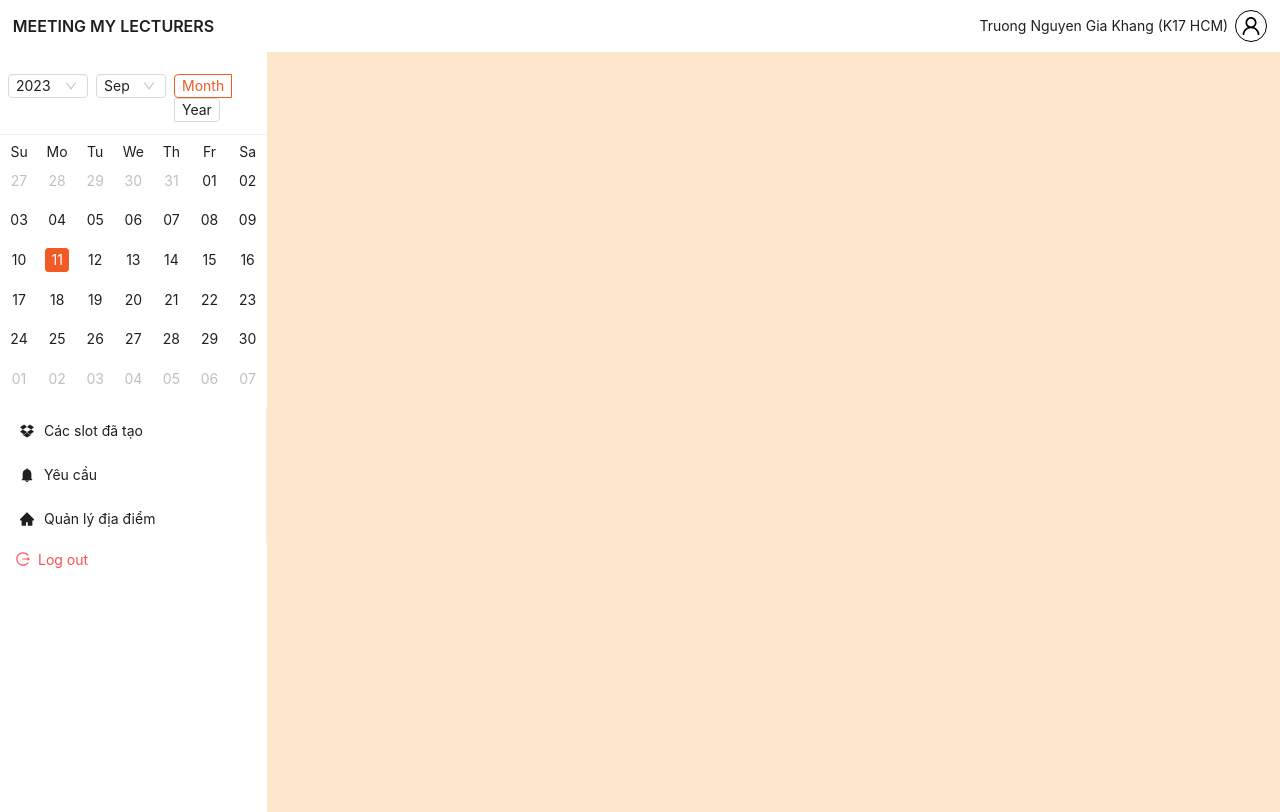
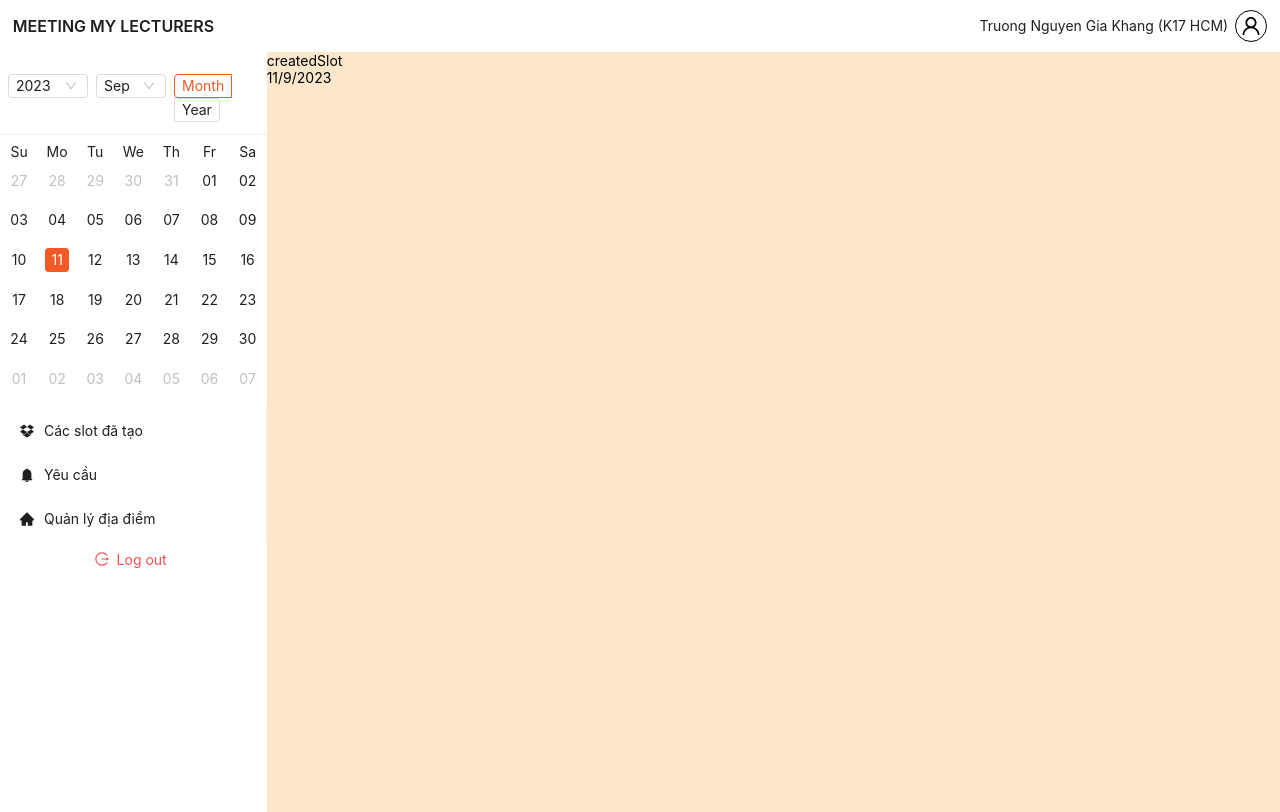
Before and after one commit to giakhang3005/KhangTNG.MeetingMyLecturerFE, a React (Create React App) app: page / in a window 1280 px wide. Built offline with nearby package versions, Linux system fonts and the light colour scheme.

Commit message:
add date state & option state & useContext

```diff
--- a/src/Components/Body/Body.js
+++ b/src/Components/Body/Body.js
@@ -1,9 +1,18 @@
+import { createContext, useState } from "react";
 import { Layout, ConfigProvider, Col, Row } from "antd";
 import { LecturerSider } from "./Lecturer/LecturerSider";
 import { LecturerContent } from "./Lecturer/LecturerContent";
+import {getCurrentDate} from "../../ExtendedFunction/getCurrentDate"
 
+export const Data = createContext();
 export const Body = () => {
+  //get user select option
+  const[menuOpt, setMenuOpt] = useState('createdSlot');
+  const[selectedDate, setSelectedDate] = useState(getCurrentDate());
+
   return (
+    //pass value to all component inside
+    <Data.Provider value={{menuOpt, setMenuOpt, selectedDate, setSelectedDate}}>
       <ConfigProvider
         theme={{
           token: {
@@ -24,5 +33,6 @@ export const Body = () => {
           </Col>
         </Row>
       </ConfigProvider>
+    </Data.Provider>
   );
 };
--- a/src/Components/Body/Lecturer/Lecturer.css
+++ b/src/Components/Body/Lecturer/Lecturer.css
@@ -7,3 +7,7 @@
     min-height: 95vh;
     background: #FCE7CC;
 }
+.logOutBtn {
+    text-align: left;
+    width: 98%;
+}
--- a/src/Components/Body/Lecturer/LecturerContent.js
+++ b/src/Components/Body/Lecturer/LecturerContent.js
@@ -1,5 +1,12 @@
+import {useContext} from 'react'
+import {Data} from '../Body'
+
 export const LecturerContent = () => {
+    const {menuOpt, selectedDate} = useContext(Data);
     return (
-        <div className="LecturerContent"></div>
+        <div className="LecturerContent">
+            <div>{menuOpt}</div>
+            <div>{selectedDate}</div>
+        </div>
     )
 }
--- a/src/Components/Body/Lecturer/LecturerMenu.js
+++ b/src/Components/Body/Lecturer/LecturerMenu.js
@@ -1,7 +1,10 @@
+import {useContext} from 'react'
+import {Data} from '../Body'
 import {Menu, Button} from 'antd'
 import {DropboxOutlined, BellFilled, HomeFilled, LogoutOutlined} from '@ant-design/icons'
 
 export const LecturerMenu = () => {
+    const {setMenuOpt} = useContext(Data);
  const menuItems =[
     {label: 'Các slot đã tạo', icon: <DropboxOutlined />, key: 'createdSlot'},
     {label: 'Yêu cầu', icon: <BellFilled />, key: 'request'},
@@ -11,8 +14,11 @@ export const LecturerMenu = () => {
     <>
         <Menu
           items={menuItems}
+          onClick={(selectedOpt) => {
+            setMenuOpt(selectedOpt.key);
+          }}
         />
-        <Button danger type="text" icon={<LogoutOutlined />} >Log out</Button>
+        <Button className='logOutBtn' danger type="text" icon={<LogoutOutlined />} >Log out</Button>
     </>
  )
 }
--- a/src/Components/Body/Lecturer/LecturerSider.js
+++ b/src/Components/Body/Lecturer/LecturerSider.js
@@ -1,15 +1,27 @@
 import "./Lecturer.css";
+import { useContext } from "react";
+import { Data } from "../Body";
 import { LecturerMenu } from "./LecturerMenu";
 import { Calendar, theme, ConfigProvider } from "antd";
 
 export const LecturerSider = () => {
+  //get function set selected date
+  const { setSelectedDate } = useContext(Data);
+
+  //function run when change year/month
   const onPanelChange = (value, mode) => {
-    console.log(value.format("YYYY-MM-DD"), mode);
+    // console.log(value.format("YYYY-MM-DD"), mode);
   };
+
+  //function run when change date
+  const onDateChange =(newDate) => {
+    setSelectedDate(`${newDate.$D}/${newDate.$M + 1}/${newDate.$y}`);
+  }
+
   return (
     <div className="Sider">
-          <Calendar fullscreen={false} onPanelChange={onPanelChange} />
-          <LecturerMenu />
+      <Calendar fullscreen={false} onPanelChange={onPanelChange} onSelect={onDateChange} />
+      <LecturerMenu />
     </div>
   );
 };
--- /dev/null
+++ b/src/ExtendedFunction/getCurrentDate.js
@@ -0,0 +1,8 @@
+export function getCurrentDate() {
+  let newDate = new Date();
+  let date = newDate.getDate();
+  let month = newDate.getMonth() + 1;
+  let year = newDate.getFullYear();
+
+  return `${date}/${month}/${year}`;
+}
```
Lines whose indentation alone changed are shown as unchanged.
